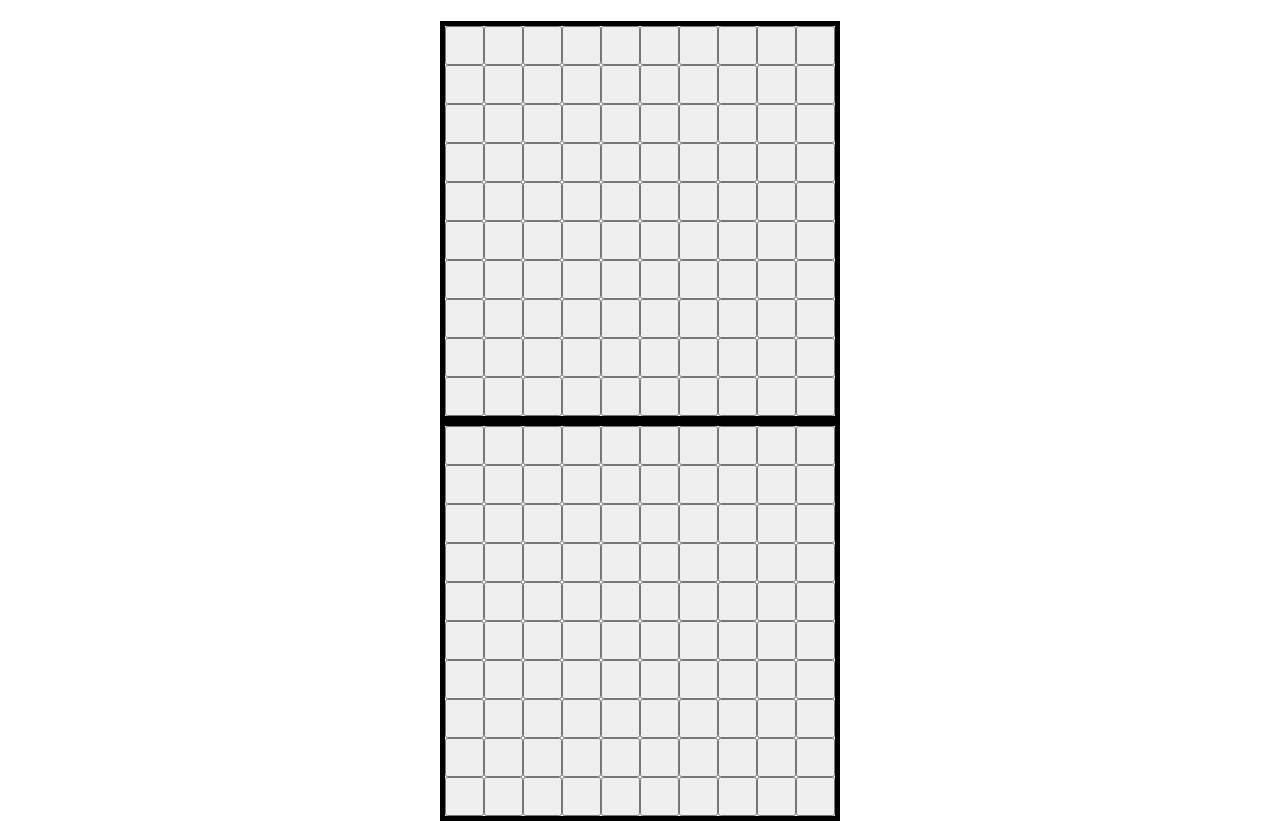
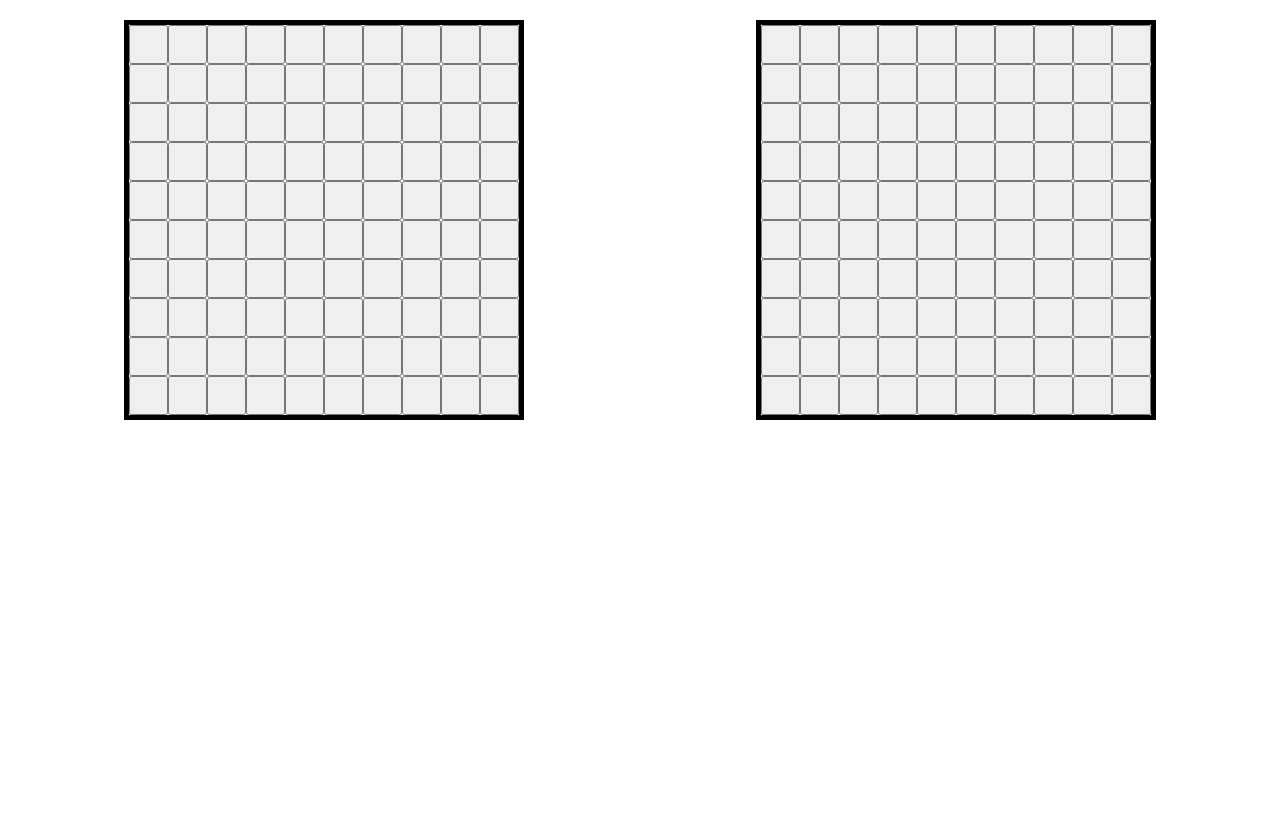
Before and after one commit to BigWojtek7/odin-battleship, a website built with webpack: page src/index.html in a window 1280 px wide. After the commit the page ends 800 px from the top, so only its background shows below. Built offline with nearby package versions, Linux system fonts and the light colour scheme.

Commit message:
Change style.css

```diff
--- a/src/style.css
+++ b/src/style.css
@@ -1,5 +1,11 @@
-*{ box-sizing: border-box; }
+* {
+  box-sizing: border-box;
+}
 
+.container {
+  margin-top: 20px;
+  display: flex;
+}
 .board1,
 .board2 {
   display: grid;
```
Also changed, not shown: dist/index.bundle.js, dist/index.html.
